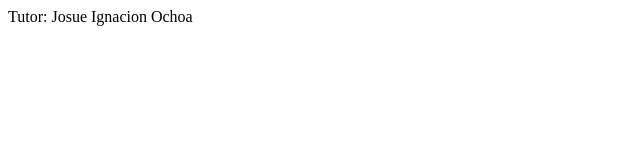
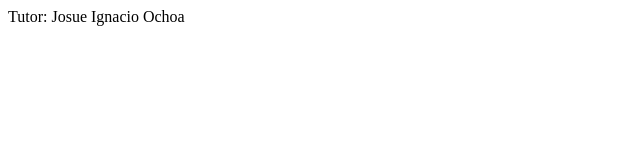
Before and after one commit to rpinilla/301122A, a plain HTML site: page Index.html in a window 1280 px wide. Shown: the full height of the page, 0-640 px from the left. Drawn offline with Linux system fonts and the light colour scheme.

Commit message:
Update Index.html

```diff
--- a/Index.html
+++ b/Index.html
@@ -4,7 +4,7 @@
 </head>
 <body>
 
-	<p>Tutor: Josue Ignacion Ochoa</p>
+	<p>Tutor: Josue Ignacio Ochoa</p>
 
 </body>
 </html>
```
